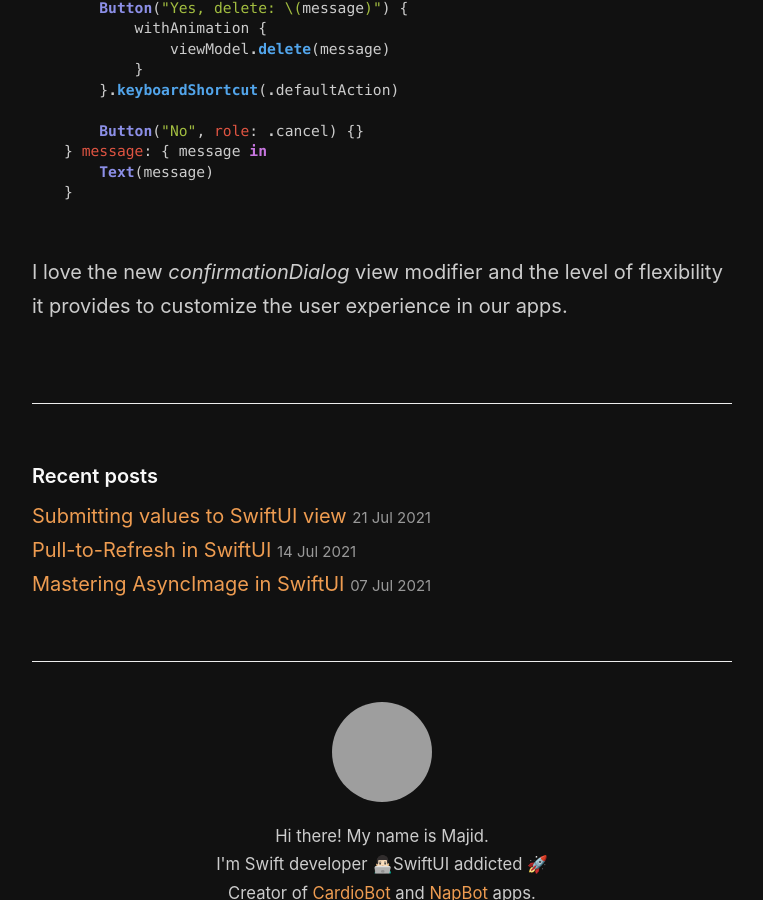
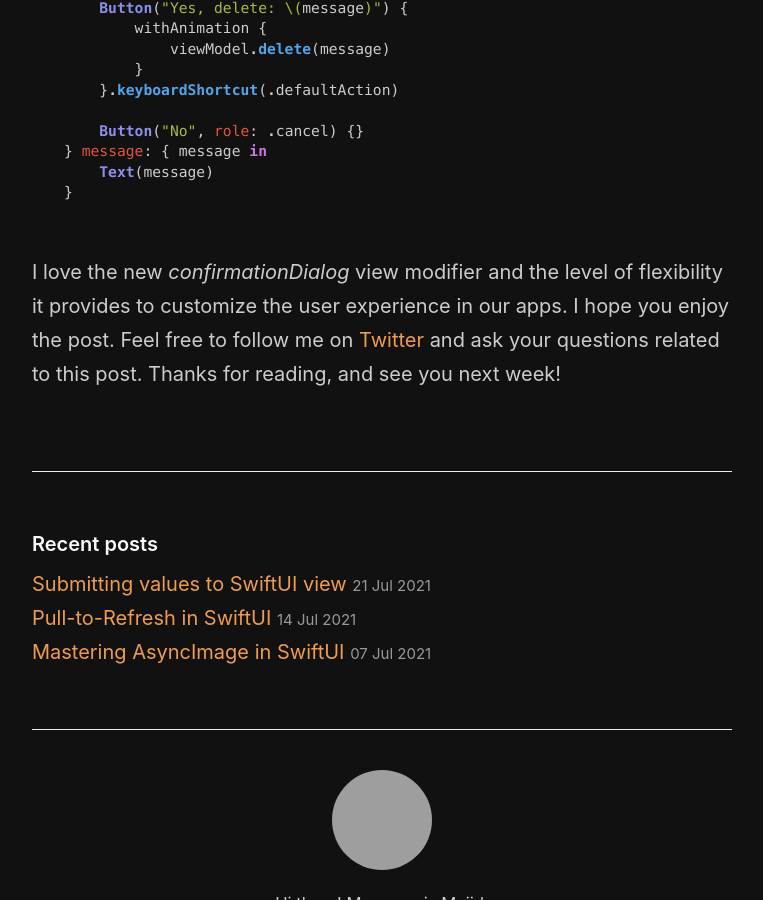
Before and after one commit to mecid/mecid.github.io, a Jekyll site: the page built from _posts/2021-07-28-confirmation-dialogs-in-swiftui.md, in a window 1280 px wide and 900 px high, scrolled down 4982 px, cut to the strip 0-900 px from the top of the window. Shown: the whole strip, without its empty margins (258-1021 px from the left). Built offline with Jekyll 4.4.1, drawn with Linux system fonts in a browser that asks for light colours; grey boxes are pictures that could not be loaded.

Commit message:
conclusion added to the confirmation dialogs post

````diff
--- a/_posts/2021-07-28-confirmation-dialogs-in-swiftui.md
+++ b/_posts/2021-07-28-confirmation-dialogs-in-swiftui.md
@@ -175,4 +175,4 @@
 }
 ```
 
-I love the new *confirmationDialog* view modifier and the level of flexibility it provides to customize the user experience in our apps.
+I love the new *confirmationDialog* view modifier and the level of flexibility it provides to customize the user experience in our apps. I hope you enjoy the post. Feel free to follow me on [Twitter](https://twitter.com/mecid) and ask your questions related to this post. Thanks for reading, and see you next week!
````
